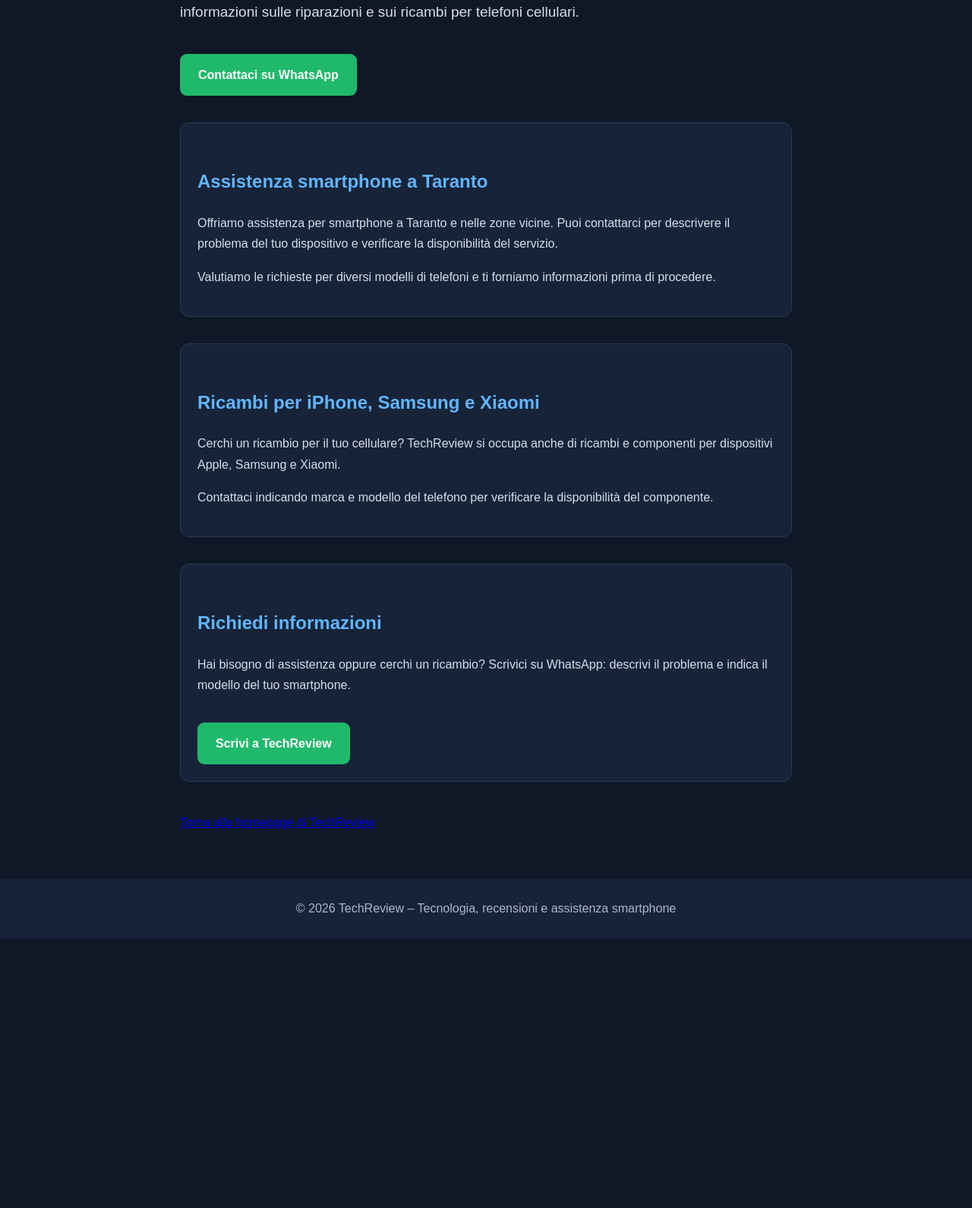
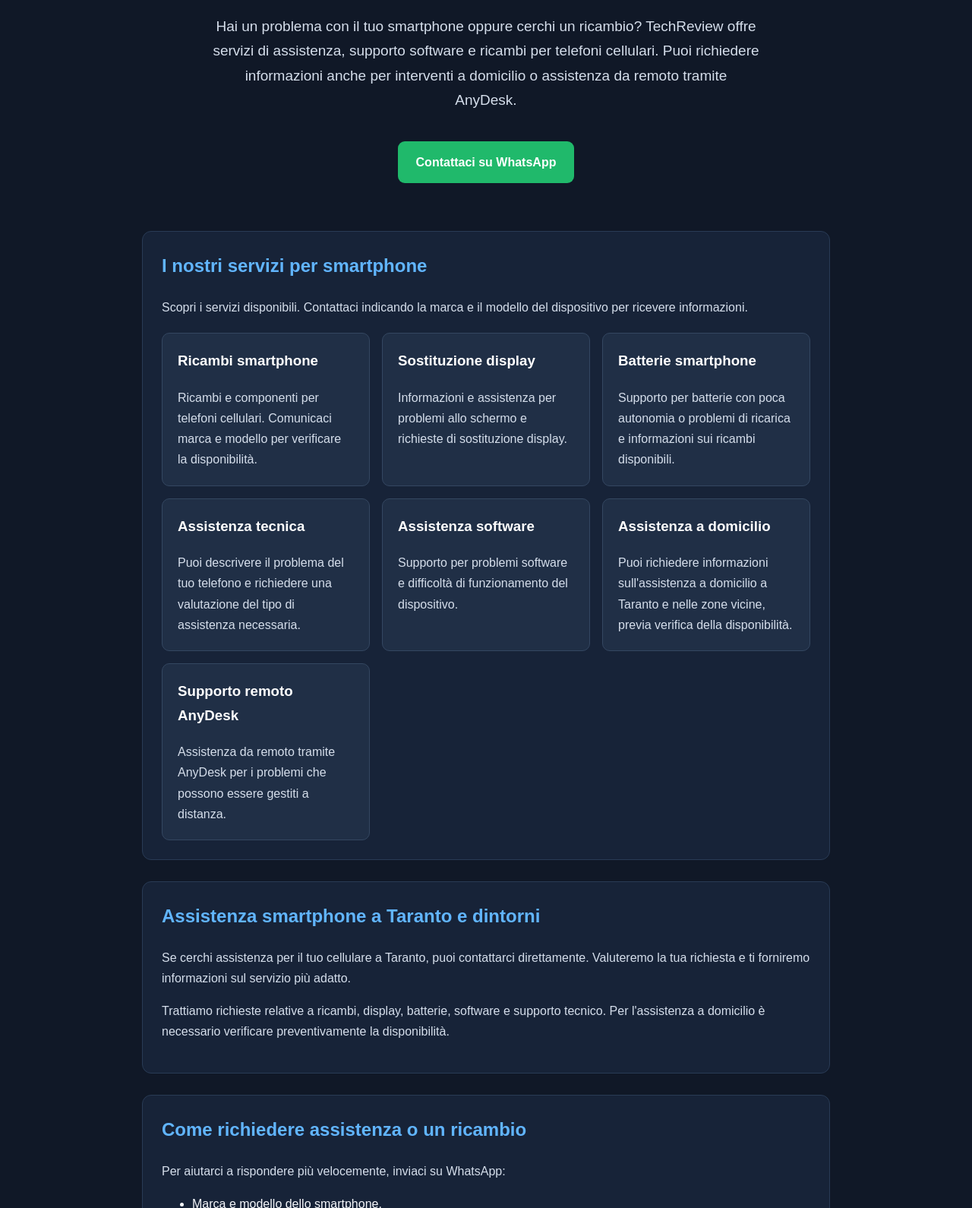
Before and after one commit to RicambiSmartphone/techreview, a plain HTML site: page riparazioni-smartphone-taranto.html in a window 1280 px wide. Shown: the part 246-1836 px from the top of the page at 76% size. Before the commit the page ends 1481 px from the top, so only its background shows below. Drawn offline with Linux system fonts and the light colour scheme.

Commit message:
Migliora pagina assistenza smartphone Taranto

```diff
--- a/riparazioni-smartphone-taranto.html
+++ b/riparazioni-smartphone-taranto.html
@@ -1,25 +1,23 @@
-
 <!DOCTYPE html>
 <html lang="it">
 <head>
   <meta charset="UTF-8">
   <meta name="viewport" content="width=device-width, initial-scale=1">
 
-  <title>Riparazione Smartphone a Taranto | TechReview</title>
+  <title>Riparazione Smartphone Taranto | Ricambi e Assistenza – TechReview</title>
 
-  <meta name="description" content="Cerchi una riparazione smartphone a Taranto? TechReview offre assistenza a domicilio e ricambi per iPhone, Samsung e Xiaomi. Contattaci su WhatsApp.">
+  <meta name="description" content="Assistenza smartphone a Taranto: ricambi, display, batterie, supporto software, assistenza a domicilio e da remoto con AnyDesk. Contattaci su WhatsApp.">
 
+  <meta name="robots" content="index, follow">
   <link rel="canonical" href="https://ricambismartphone.github.io/techreview/riparazioni-smartphone-taranto.html">
 
   <meta property="og:title" content="Riparazione Smartphone a Taranto | TechReview">
-  <meta property="og:description" content="Assistenza smartphone a Taranto e ricambi per Apple, Samsung e Xiaomi.">
+  <meta property="og:description" content="Ricambi, display, batterie e assistenza smartphone a Taranto. Supporto anche a domicilio e da remoto.">
   <meta property="og:type" content="website">
   <meta property="og:url" content="https://ricambismartphone.github.io/techreview/riparazioni-smartphone-taranto.html">
 
   <style>
-    * {
-      box-sizing: border-box;
-    }
+    * { box-sizing: border-box; }
 
     body {
       margin: 0;
@@ -40,36 +38,43 @@
       color: #61b5ff;
       text-decoration: none;
       font-weight: bold;
+      font-size: 21px;
+      letter-spacing: 1px;
     }
 
     main {
-      max-width: 850px;
+      max-width: 950px;
       margin: auto;
       padding: 45px 22px;
     }
 
+    .hero {
+      text-align: center;
+      padding: 25px 0 35px;
+    }
+
     h1 {
-      font-size: 38px;
+      font-size: 40px;
       line-height: 1.2;
       color: white;
     }
 
     h2 {
       color: #61b5ff;
-      margin-top: 35px;
+      margin-top: 0;
     }
 
-    p {
-      color: #d5deeb;
-    }
+    p { color: #d5deeb; }
 
     .intro {
       font-size: 19px;
+      max-width: 720px;
+      margin: 20px auto;
     }
 
     .button {
       display: inline-block;
-      margin-top: 20px;
+      margin-top: 18px;
       padding: 14px 24px;
       background: #20b96b;
       color: white;
@@ -78,12 +83,52 @@
       font-weight: bold;
     }
 
+    .button:hover { background: #169b57; }
+
     .section {
-      margin-top: 35px;
-      padding: 22px;
+      margin-top: 28px;
+      padding: 25px;
       background: #172338;
       border: 1px solid #293b55;
       border-radius: 12px;
+    }
+
+    .services {
+      display: grid;
+      grid-template-columns: repeat(auto-fit, minmax(220px, 1fr));
+      gap: 16px;
+      margin-top: 20px;
+    }
+
+    .service {
+      padding: 20px;
+      background: #202f46;
+      border: 1px solid #344761;
+      border-radius: 10px;
+    }
+
+    .service h3 {
+      color: white;
+      margin-top: 0;
+    }
+
+    .service p { margin-bottom: 0; }
+
+    .faq-item {
+      border-bottom: 1px solid #344761;
+      padding: 15px 0;
+    }
+
+    .faq-item:last-child { border-bottom: 0; }
+
+    .faq-item h3 {
+      color: white;
+      font-size: 17px;
+    }
+
+    .contact {
+      text-align: center;
+      padding: 30px 20px;
     }
 
     footer {
@@ -93,18 +138,12 @@
       color: #aab8ca;
     }
 
-    footer a {
-      color: #61b5ff;
-    }
+    footer a { color: #61b5ff; }
 
     @media (max-width: 600px) {
-      h1 {
-        font-size: 30px;
-      }
-
-      main {
-        padding: 30px 18px;
-      }
+      h1 { font-size: 30px; }
+      main { padding: 25px 16px; }
+      .section { padding: 20px; }
     }
   </style>
 
@@ -112,8 +151,15 @@
   {
     "@context": "https://schema.org",
     "@type": "Service",
-    "name": "Riparazione smartphone a Taranto",
-    "serviceType": "Assistenza e riparazione smartphone",
+    "name": "Assistenza e riparazione smartphone a Taranto",
+    "serviceType": [
+      "Assistenza smartphone",
+      "Ricambi smartphone",
+      "Sostituzione display e batterie",
+      "Assistenza software",
+      "Assistenza a domicilio",
+      "Supporto remoto tramite AnyDesk"
+    ],
     "areaServed": {
       "@type": "City",
       "name": "Taranto"
@@ -131,78 +177,196 @@
 <body>
 
   <header>
-    <a href="https://ricambismartphone.github.io/techreview/">
-      TECHREVIEW
-    </a>
+    <a href="https://ricambismartphone.github.io/techreview/">TECHREVIEW</a>
   </header>
 
   <main>
 
-    <h1>Riparazione smartphone a Taranto</h1>
+    <section class="hero">
+      <h1>Riparazione e assistenza smartphone a Taranto</h1>
 
-    <p class="intro">
-      Cerchi assistenza per il tuo smartphone a Taranto?
-      TechReview è il punto di riferimento per informazioni
-      sulle riparazioni e sui ricambi per telefoni cellulari.
-    </p>
+      <p class="intro">
+        Hai un problema con il tuo smartphone oppure cerchi un ricambio?
+        TechReview offre servizi di assistenza, supporto software e
+        ricambi per telefoni cellulari. Puoi richiedere informazioni
+        anche per interventi a domicilio o assistenza da remoto tramite AnyDesk.
+      </p>
 
-    <a class="button"
-       href="https://wa.me/393793751457"
-       target="_blank"
-       rel="noopener">
-      Contattaci su WhatsApp
-    </a>
+      <a class="button"
+         href="https://wa.me/393793751457?text=Salve%2C%20vorrei%20informazioni%20sull%27assistenza%20smartphone."
+         target="_blank" rel="noopener">
+        Contattaci su WhatsApp
+      </a>
+    </section>
 
     <section class="section">
-      <h2>Assistenza smartphone a Taranto</h2>
+      <h2>I nostri servizi per smartphone</h2>
 
       <p>
-        Offriamo assistenza per smartphone a Taranto e nelle
-        zone vicine. Puoi contattarci per descrivere il problema
-        del tuo dispositivo e verificare la disponibilità
-        del servizio.
+        Scopri i servizi disponibili. Contattaci indicando la marca
+        e il modello del dispositivo per ricevere informazioni.
+      </p>
+
+      <div class="services">
+
+        <article class="service">
+          <h3>Ricambi smartphone</h3>
+          <p>
+            Ricambi e componenti per telefoni cellulari.
+            Comunicaci marca e modello per verificare la disponibilità.
+          </p>
+        </article>
+
+        <article class="service">
+          <h3>Sostituzione display</h3>
+          <p>
+            Informazioni e assistenza per problemi allo schermo
+            e richieste di sostituzione display.
+          </p>
+        </article>
+
+        <article class="service">
+          <h3>Batterie smartphone</h3>
+          <p>
+            Supporto per batterie con poca autonomia o problemi
+            di ricarica e informazioni sui ricambi disponibili.
+          </p>
+        </article>
+
+        <article class="service">
+          <h3>Assistenza tecnica</h3>
+          <p>
+            Puoi descrivere il problema del tuo telefono e
+            richiedere una valutazione del tipo di assistenza necessaria.
+          </p>
+        </article>
+
+        <article class="service">
+          <h3>Assistenza software</h3>
+          <p>
+            Supporto per problemi software e difficoltà
+            di funzionamento del dispositivo.
+          </p>
+        </article>
+
+        <article class="service">
+          <h3>Assistenza a domicilio</h3>
+          <p>
+            Puoi richiedere informazioni sull'assistenza a domicilio
+            a Taranto e nelle zone vicine, previa verifica della disponibilità.
+          </p>
+        </article>
+
+        <article class="service">
+          <h3>Supporto remoto AnyDesk</h3>
+          <p>
+            Assistenza da remoto tramite AnyDesk per i problemi
+            che possono essere gestiti a distanza.
+          </p>
+        </article>
+
+      </div>
+    </section>
+
+    <section class="section">
+      <h2>Assistenza smartphone a Taranto e dintorni</h2>
+
+      <p>
+        Se cerchi assistenza per il tuo cellulare a Taranto,
+        puoi contattarci direttamente. Valuteremo la tua richiesta
+        e ti forniremo informazioni sul servizio più adatto.
       </p>
 
       <p>
-        Valutiamo le richieste per diversi modelli di telefoni
-        e ti forniamo informazioni prima di procedere.
+        Trattiamo richieste relative a ricambi, display, batterie,
+        software e supporto tecnico. Per l'assistenza a domicilio
+        è necessario verificare preventivamente la disponibilità.
       </p>
     </section>
 
     <section class="section">
-      <h2>Ricambi per iPhone, Samsung e Xiaomi</h2>
+      <h2>Come richiedere assistenza o un ricambio</h2>
 
       <p>
-        Cerchi un ricambio per il tuo cellulare?
-        TechReview si occupa anche di ricambi e componenti
-        per dispositivi Apple, Samsung e Xiaomi.
+        Per aiutarci a rispondere più velocemente, inviaci su WhatsApp:
       </p>
 
+      <ul>
+        <li>Marca e modello dello smartphone.</li>
+        <li>Una descrizione del problema.</li>
+        <li>Il servizio o il ricambio che stai cercando.</li>
+        <li>Se necessario, una fotografia del dispositivo o del componente.</li>
+      </ul>
+
       <p>
-        Contattaci indicando marca e modello del telefono
-        per verificare la disponibilità del componente.
+        Ti risponderemo con le informazioni disponibili e
+        con le eventuali possibilità di assistenza.
       </p>
     </section>
 
     <section class="section">
-      <h2>Richiedi informazioni</h2>
+      <h2>Domande frequenti</h2>
+
+      <div class="faq-item">
+        <h3>Offrite assistenza smartphone a Taranto?</h3>
+        <p>
+          Sì, puoi contattarci per richiedere informazioni
+          sull'assistenza smartphone a Taranto e nelle zone vicine.
+        </p>
+      </div>
+
+      <div class="faq-item">
+        <h3>Avete ricambi per display e batterie?</h3>
+        <p>
+          Puoi comunicarci marca e modello del telefono
+          per verificare la disponibilità dei componenti.
+        </p>
+      </div>
+
+      <div class="faq-item">
+        <h3>È possibile ricevere assistenza a domicilio?</h3>
+        <p>
+          Puoi richiedere il servizio a domicilio.
+          La disponibilità viene verificata in base alla richiesta e alla zona.
+        </p>
+      </div>
+
+      <div class="faq-item">
+        <h3>Offrite assistenza tramite AnyDesk?</h3>
+        <p>
+          Sì, è disponibile il supporto remoto tramite AnyDesk
+          per le problematiche che possono essere gestite a distanza.
+        </p>
+      </div>
+
+      <div class="faq-item">
+        <h3>Come posso chiedere un preventivo?</h3>
+        <p>
+          Scrivici su WhatsApp indicando marca, modello e problema
+          del dispositivo. Potremo fornirti le informazioni necessarie.
+        </p>
+      </div>
+    </section>
+
+    <section class="section contact">
+      <h2>Hai bisogno di assistenza per il tuo smartphone?</h2>
 
       <p>
-        Hai bisogno di assistenza oppure cerchi un ricambio?
-        Scrivici su WhatsApp: descrivi il problema e indica
-        il modello del tuo smartphone.
+        Contattaci direttamente su WhatsApp.
+        Siamo a disposizione per informazioni su ricambi,
+        display, batterie e assistenza tecnica.
       </p>
 
       <a class="button"
-         href="https://wa.me/393793751457"
-         target="_blank"
-         rel="noopener">
-        Scrivi a TechReview
+         href="https://wa.me/393793751457?text=Salve%2C%20vorrei%20richiedere%20informazioni%20per%20il%20mio%20smartphone."
+         target="_blank" rel="noopener">
+        Richiedi informazioni su WhatsApp
       </a>
     </section>
 
-    <p style="margin-top:40px;">
-      <a href="https://ricambismartphone.github.io/techreview/">
+    <p style="text-align:center; margin-top:35px;">
+      <a href="https://ricambismartphone.github.io/techreview/"
+         style="color:#61b5ff;">
         Torna alla homepage di TechReview
       </a>
     </p>
@@ -210,7 +374,7 @@
   </main>
 
   <footer>
-    © 2026 TechReview – Tecnologia, recensioni e assistenza smartphone
+    © 2026 TechReview – Tecnologia, ricambi e assistenza smartphone
   </footer>
 
 </body>
```
